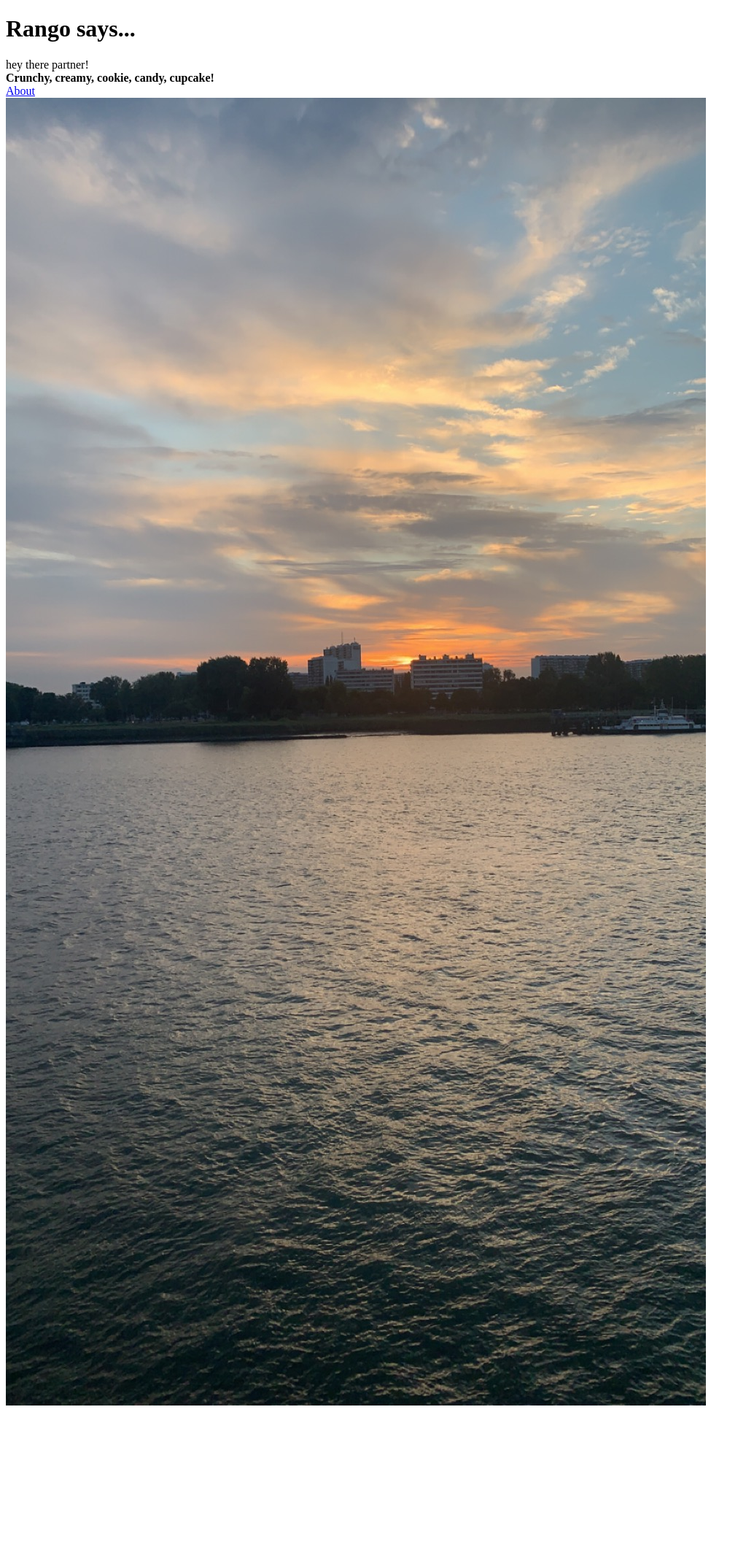
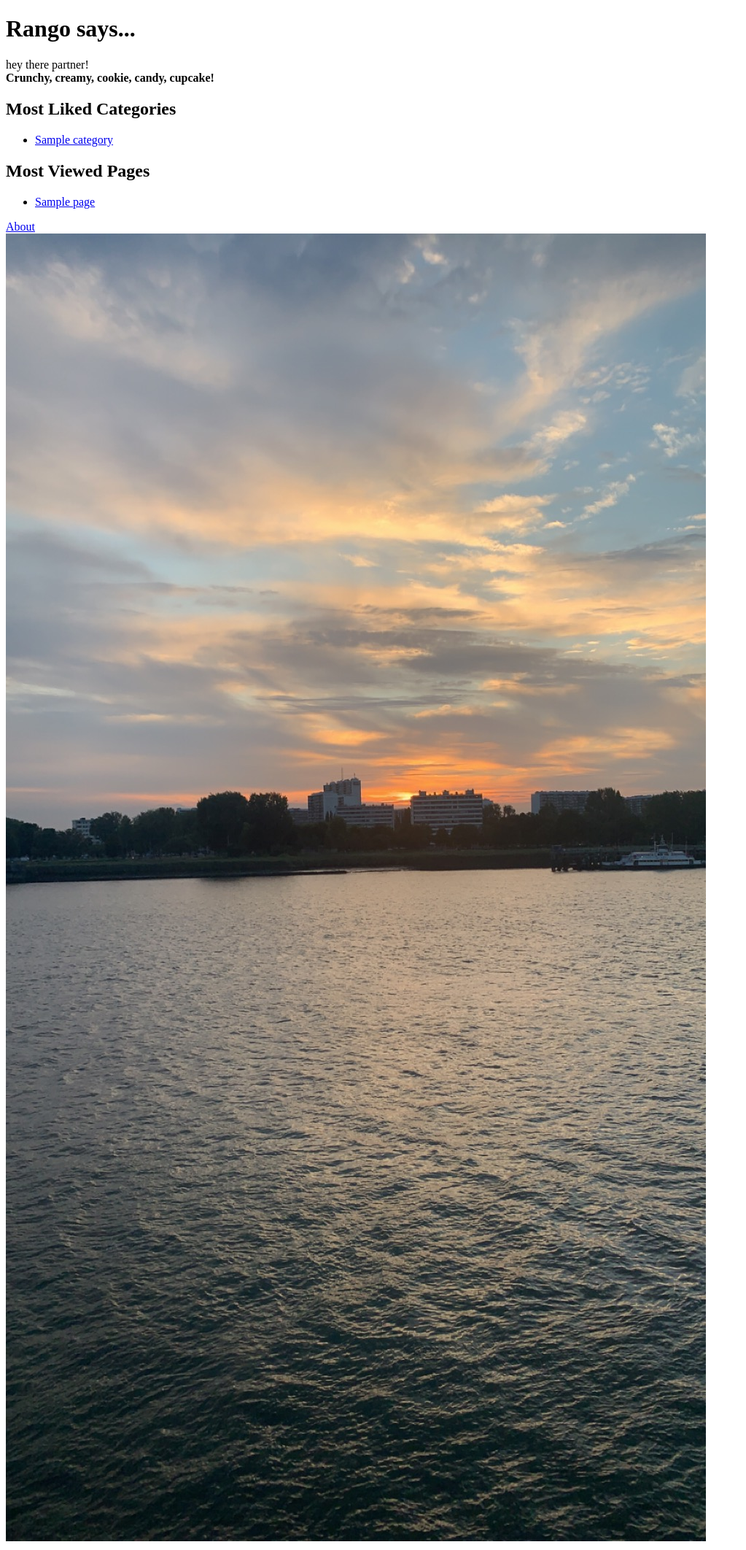
Before and after one commit to parker-sam-uni/tango_with_django_project, a Django app: page / in a window 1280 px wide. Shown: the whole page at 73% size, without its empty margins (0-1023 px from the left). Before the commit the page ends 1926 px from the top, so only its background shows below. Run offline with Django 3.2, Linux system fonts and the light colour scheme; tables that the repository leaves empty hold one stand-in row (values such as "Sample post").

Commit message:
Chapter 6 complete and working correctly

```diff
--- a/rango/admin.py
+++ b/rango/admin.py
@@ -6,5 +6,8 @@ from rango.models import Category, Page
 class PageAdmin(admin.ModelAdmin):
     list_display = ('title', 'category', 'url')
 
-admin.site.register(Category)
+class CategoryAdmin(admin.ModelAdmin):
+    prepopulated_fields={'slug':('name',)}
+
+admin.site.register(Category, CategoryAdmin)
 admin.site.register(Page, PageAdmin)
--- a/rango/models.py
+++ b/rango/models.py
@@ -1,12 +1,15 @@
 from django.db import models
-
+from django.template.defaultfilters import slugify
 # Create your models here.
 
 class Category(models.Model):
     name = models.CharField(max_length=128, unique=True)
     views = models.IntegerField(default=0)
     likes = models.IntegerField(default=0)
-
+    slug = models.SlugField(unique=True)
+    def save(self, *args, **kwargs):
+        self.slug = slugify(self.name)
+        super(Category, self).save(*args, **kwargs)
     class Meta:
         verbose_name_plural = 'Categories'
     def __str__(self):
--- a/rango/urls.py
+++ b/rango/urls.py
@@ -6,4 +6,5 @@ app_name='rango'
 urlpatterns = [
     path('', views.index,name='index'),
     path('about/', views.about, name='about'),
+    path('category/<slug:category_name_slug>/', views.show_category, name='show_category')
 ]
--- a/rango/views.py
+++ b/rango/views.py
@@ -1,10 +1,30 @@
 from django.shortcuts import render
 from django.http import HttpResponse
+from rango.models import Category, Page
 
 def index(request):
-    context_dict = {'boldmessage': 'Crunchy, creamy, cookie, candy, cupcake!'}
+
+    category_list=Category.objects.order_by('-likes')[:5]
+    pages_list=Page.objects.order_by('-views')[:5]
+    context_dict = {}
+    context_dict['boldmessage'] = 'Crunchy, creamy, cookie, candy, cupcake!'
+    context_dict['categories'] = category_list
+    context_dict['pages'] = pages_list
     return render(request, 'rango/index.html', context = context_dict)
 
 def about(request):
     context_dict = {'boldmessage': 'This tutorial has been put together by Sam'}
     return render(request, 'rango/about.html', context=context_dict)
+
+def show_category(request, category_name_slug):
+    context_dict={}
+    try:
+        category = Category.objects.get(slug=category_name_slug)
+        pages=Page.objects.filter(category=category)
+        context_dict['pages']=pages
+        context_dict['category']=category
+    except Category.DoesNotExist:
+        context_dict['category']=None
+        context_dict['pages']=None
+
+    return render(request, 'rango/category.html', context=context_dict)
--- a/templates/rango/index.html
+++ b/templates/rango/index.html
@@ -12,6 +12,36 @@
     <strong>{{ boldmessage }}</strong><br />
 </div>
 <div>
+    <h2>Most Liked Categories</h2>
+    {% if categories %}
+        <ul>
+            {% for category in categories %}
+            <li>
+                <a href="/rango/category/{{ category.slug }}/">{{ category.name }}</a>
+            </li>
+            {% endfor %}
+        </ul>
+    {% else %}
+    <strong>There are no categories present.</strong>
+    {% endif %}
+</div>
+
+<div>
+    <h2>Most Viewed Pages</h2>
+    {% if pages %}
+        <ul>
+            {% for page in pages %}
+            <li>
+                <a href="{{ page.url }}">{{ page.title }}</a>
+            </li>
+            {% endfor %}
+        </ul>
+    {% else %}
+    <strong>There are no pages present.</strong>
+    {% endif %}
+</div>
+
+<div>
     <a href="/rango/about/">About</a><br />
     <img src="{% static 'images/rango.jpg' %}"
          alt="Picture of Rango" />
```
Also changed, not shown: populate_rango.py (+10 -10 lines), templates/rango/category.html (added, +30 -0 lines), rango/migrations/0005_category_slug.py (added), rango/migrations/0006_auto_20230124_1634.py (added).
